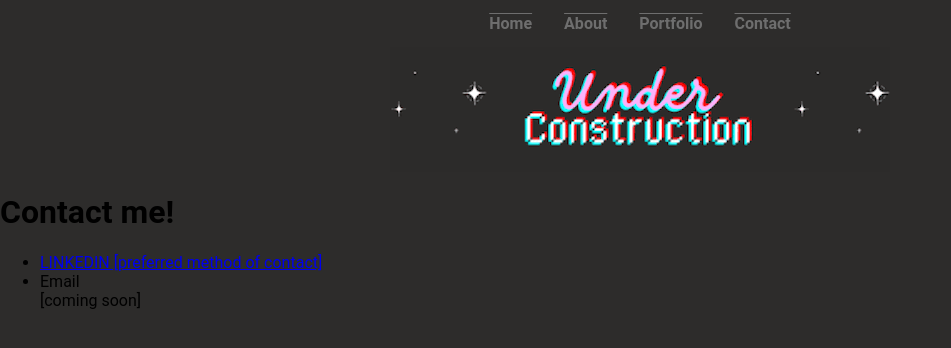
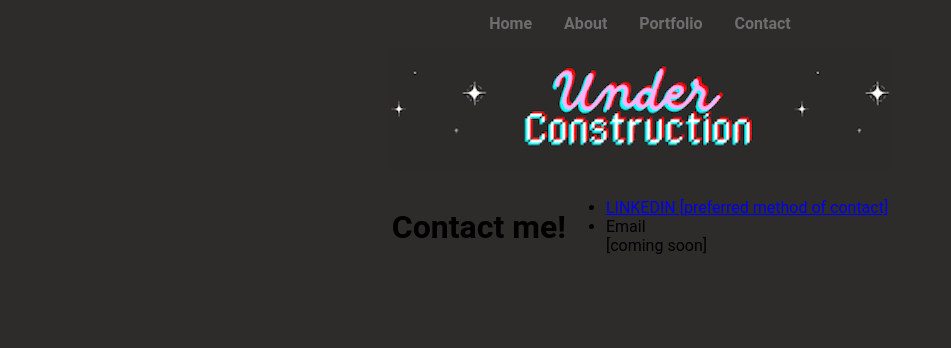
Before and after one commit to gfergusonQA/ginaqa.github.io, a Jekyll site: the page built from contact.md, in a window 1280 px wide. Shown: the top 348 px of the page, without its empty margins (0-951 px from the left). Built offline with Jekyll 4.4.1, drawn with Linux system fonts in a browser that asks for light colours.

Commit message:
asked ChatGPT
- added back .container (bot suggested adding display: flex like the images havfe
- rearranged order of .container attributes
- added display: flex, justify-content: center, and align-items: center to .content-container
- changed .header a text-decoration to none
- removed commented out 'under-construction' id that I wasn't using anymore
- removed 'media=' from .static-image
- moved up responsive-image
- fixed syntax for #ifMobile1 and @media all and (max-width: 499px)

index.md:
- Changed the entire child-parent container html to be correct

```diff
--- a/assets/css/css/styles.css
+++ b/assets/css/css/styles.css
@@ -5,19 +5,23 @@ body {
     background-color: #2d2c2b; /* Change to your desired color */
 }
 
-/* .container {
+ .container {
     width: 80%;
     max-width: 1200px;
     margin: 0 auto;
     min-width: 300px;
     height: auto;
+    display: flex;
+    justify-content: center;
+    align-items: center;
     background-color: #f0f0f0;
-    justify-content: center;
-    alight-items: center; */
 }
 
 .content-container {
     padding: 10px; /* Add padding to the container */
+    display: flex;
+    justify-content: center;
+    align-items: center;
 }
 
 /* Header styles */
@@ -31,7 +35,7 @@ body {
     color: #6e6e6e;
     text-align: center;
     padding: 14px 16px;
-    text-decoration: overline;
+    text-decoration: none;
 }
 
 .header a:hover {
@@ -59,14 +63,7 @@ body {
     transform: scale(1.1);
 }
 
-/* .under-construction {
-    display: flex;
-    justify-content: center;
-    margin-top: 10px;
-} */
-
 .static-image {
-    media="(min-width: 465px)";
     max-width: 100%;
     height: auto;
     display: flex;
@@ -75,23 +72,22 @@ body {
     margin-top: 0 auto;
 }
 
+.responsive-image {
+    width: 100%;
+    max-width: 300px;
+    height: auto;
+}
+
 #ifMobile1 {
-    background-image: url(assets/images/QA Engineer website home.svg)
+    background-image: url("assets/images/QA Engineer website home.svg");
     width: 300px;
     height: auto;
 }
 
 @media all and (max-width: 499px) {
     #ifMobile1 {
-        background-image: url(assets/images/QA Engineer website home.svg)
+        background-image: url("assets/images/QA Engineer website home.svg");
         width: 300px;
         height: auto;
     }
 }
-
-
-.responsive-image {
-    width: 100%;
-    max-width: 300px;
-    height: auto;
-}
```
Also changed, not shown: index.md (+6 -2 lines).
